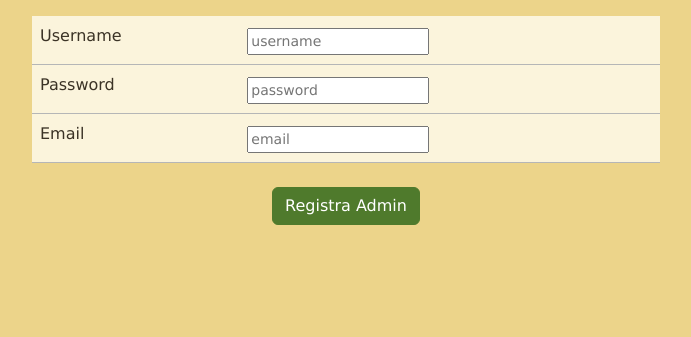
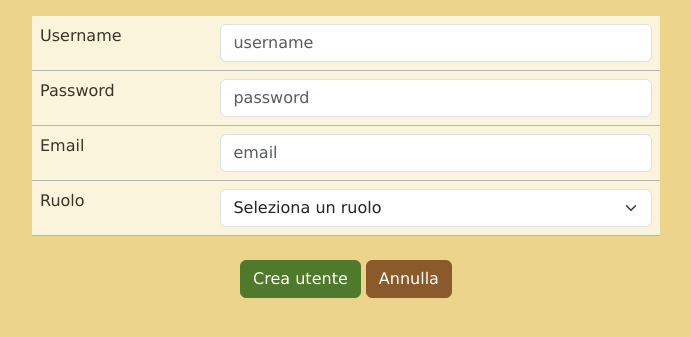
Before and after one commit to Nevia23/GestionePalestra, a Spring app: template frontendJPA/src/main/resources/templates/admin/registrazioneAdmin.html in a window 1280 px wide. Shown: the part 59-396 px from the top of the page, without its empty margins (294-985 px from the left). Run offline with Thymeleaf, Linux system fonts and the light colour scheme; the template is opened without the code that fills it, so the values that code supplies are empty; some of the project's set-up classes (security, data sources, template engines, error pages and the like) are left out, and stand-ins take their place.

Commit message:
fix: crea nuovo Admin >> crea nuovo Utente e impedito l'accesso ad un account eliminato

```diff
--- a/frontendJPA/src/main/resources/templates/admin/listUtente.html
+++ b/frontendJPA/src/main/resources/templates/admin/listUtente.html
@@ -22,9 +22,8 @@
 			th:text="${errorMsg}"></div>
 		<div
 			class="card-header d-flex justify-content-between align-item-center">
-			<a th:href="@{createAdmin}" type="button" class="btn btn-secondary"
-				aria-label="Nuovo Admin" title="Crea un nuovo utente Admin">
-				Crea Admin </a>
+			<a th:href="@{/admin/createUtente}" class="btn btn-secondary">
+				Crea utente </a>
 		</div>
 		<table class="table table-secondary mt-2 table-hover">
 			<thead>
--- a/frontendJPA/src/main/resources/templates/admin/registrazioneAdmin.html
+++ b/frontendJPA/src/main/resources/templates/admin/registrazioneAdmin.html
@@ -4,47 +4,64 @@
 <meta charset="UTF-8">
 <link
 	href="https://cdn.jsdelivr.net/npm/bootstrap@5.3.8/dist/css/bootstrap.min.css"
-	rel="stylesheet"
-	integrity="sha384-sRIl4kxILFvY47J16cr9ZwB07vP4J8+LH7qKQnuqkuIAvNWLzeN8tE5YBujZqJLB"
-	crossorigin="anonymous">
-<script
-	src="https://cdn.jsdelivr.net/npm/bootstrap@5.3.8/dist/js/bootstrap.bundle.min.js"
-	integrity="sha384-FKyoEForCGlyvwx9Hj09JcYn3nv7wiPVlz7YYwJrWVcXK/BmnVDxM+D2scQbITxI"
-	crossorigin="anonymous"></script>
+	rel="stylesheet">
 <link rel="stylesheet" th:href="@{/css/style.css}">
-<title>Crea nuovo Admin</title>
+<title>Crea nuovo utente</title>
 </head>
+
 <body>
+
 	<header
 		th:insert="~{fragments/navigation :: block-navigation(${titolo})}"></header>
+
 	<div class="container-fluid mt-3" align="center">
-	<div th:if="${errorMsg}" class="alert alert-danger" th:text="${errorMsg}"></div>
-		<form class="form-content" th:action="@{saveAdmin}"
-			th:object="${admin}" method="post" style="width: 50%; margin: auto">
+
+		<div th:if="${errorMsg}" class="alert alert-danger"
+			th:text="${errorMsg}"></div>
+
+		<form class="form-content" th:action="@{/admin/createUtente}"
+			th:object="${utente}" method="post" style="width: 50%; margin: auto">
 
 			<table class="table table-secondary m-25">
+
 				<tr>
 					<td><label class="form-label">Username</label></td>
-					<td><input type="text" name="username" th:field="*{username}"
-						class="form-text" placeholder="username" required></td>
+					<td><input type="text" th:field="*{username}"
+						class="form-control" placeholder="username" required></td>
 				</tr>
+
 				<tr>
 					<td><label class="form-label">Password</label></td>
-					<td><input type="password" name="password" th:field="*{pwd}"
-						class="form-text" placeholder="password" required></td>
+					<td><input type="password" th:field="*{pwd}"
+						class="form-control" placeholder="password" required></td>
 				</tr>
+
 				<tr>
 					<td><label class="form-label">Email</label></td>
-					<td><input type="email" name="email" th:field="*{email}"
-						class="form-text" placeholder="email"></td>
+					<td><input type="email" th:field="*{email}"
+						class="form-control" placeholder="email"></td>
 				</tr>
+
+				<tr>
+					<td><label class="form-label">Ruolo</label></td>
+					<td><select th:field="*{role}" class="form-select" required>
+							<option value="">Seleziona un ruolo</option>
+							<option value="USER">USER</option>
+							<option value="ADMIN">ADMIN</option>
+					</select></td>
+				</tr>
+
 			</table>
 
 			<div class="mt-4" align="center">
-				<button type="submit" class="btn btn-primary">Registra
-					Admin</button>
+				<button type="submit" class="btn btn-primary">Crea utente</button>
+
+				<a th:href="@{/admin/listUtente}" class="btn btn-secondary">
+					Annulla </a>
 			</div>
+
 		</form>
+
 	</div>
 </body>
 </html>
```
Also changed, not shown: frontendJPA/src/main/java/com/betacom/fe/controllers/AdminController.java (+49 -44 lines), 2 other files.
